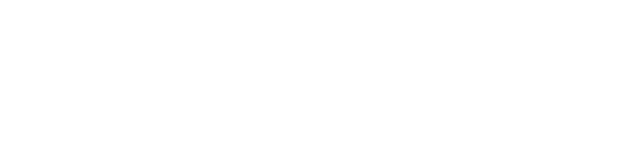
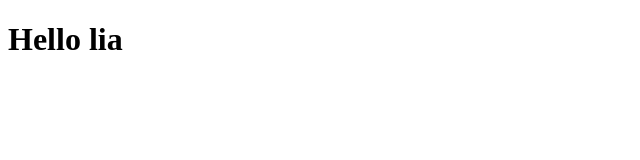
Before and after one commit to liya69/project, a plain HTML site: page index.html in a window 1280 px wide. Shown: the whole page, without its empty margins (0-640 px from the left). Drawn offline with Linux system fonts and the light colour scheme.

Commit message:
change in file index.html

```diff
--- a/index.html
+++ b/index.html
@@ -7,6 +7,6 @@
     <title>Document</title>
 </head>
 <body>
-
+    <h1>Hello lia</h1>
 </body>
 </html>
```
